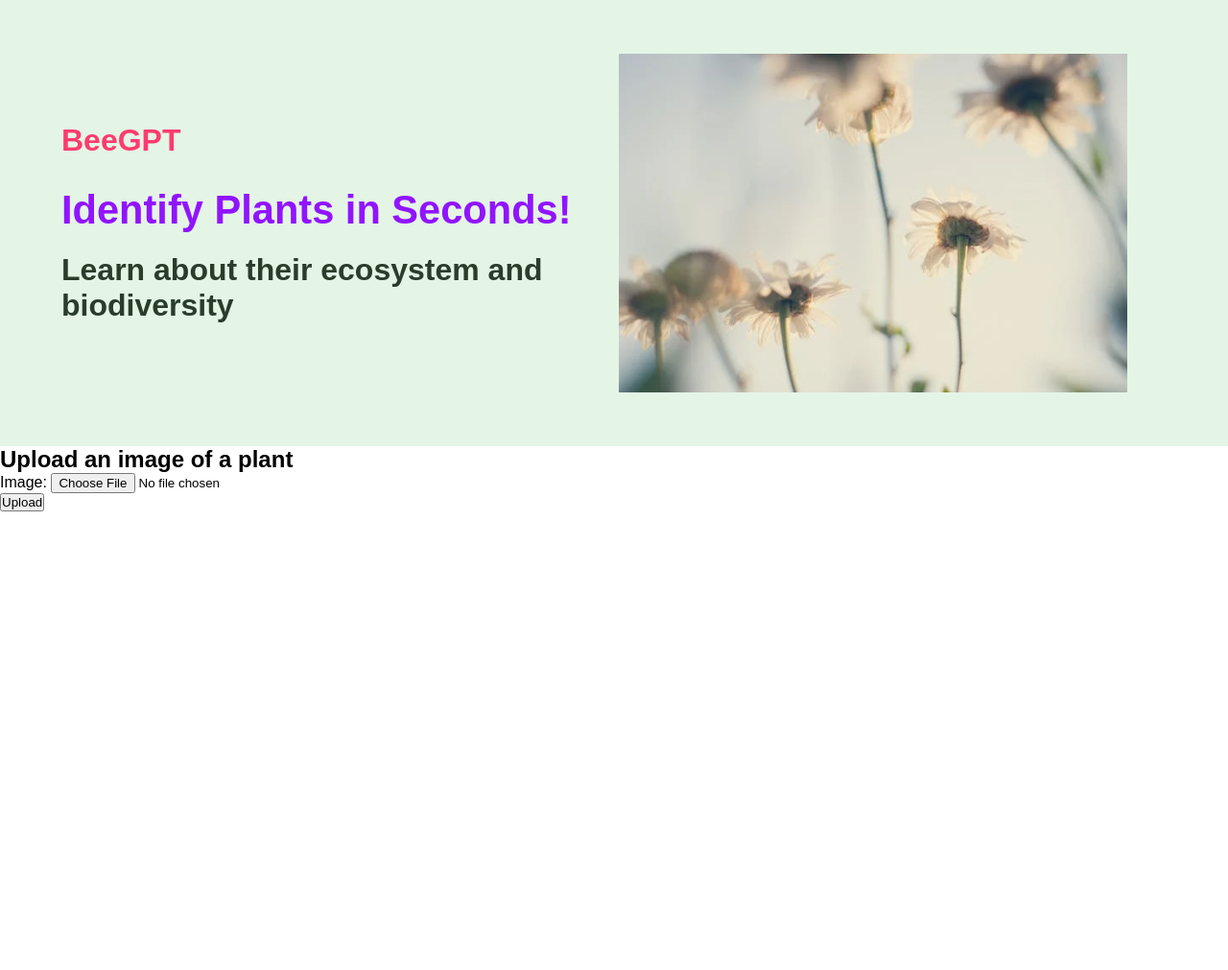
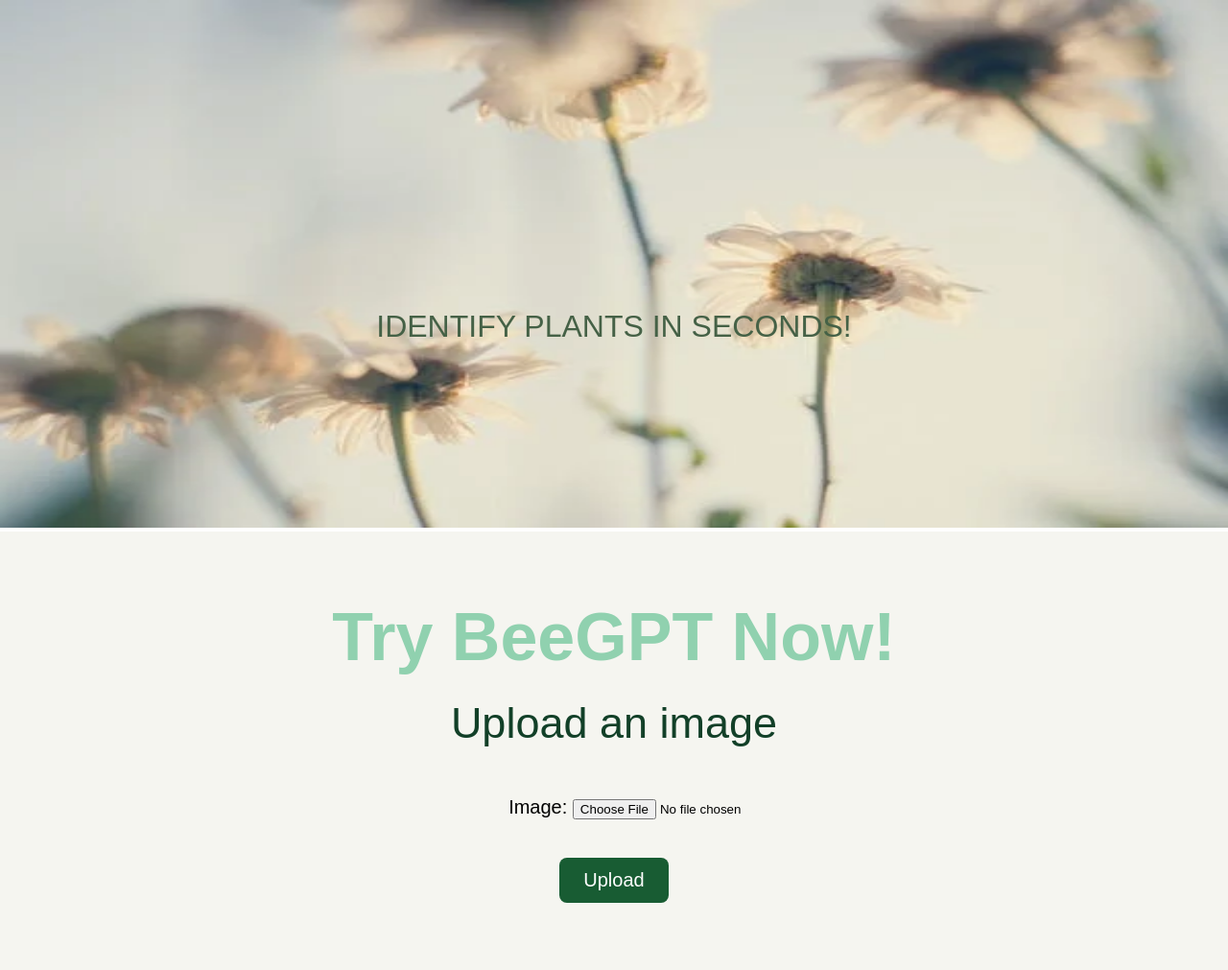
Before and after one commit to usman367/BeeGPTWebsite, a Django app: page / in a window 1280 px wide. Shown: the part 70-1081 px from the top of the page at 96% size. Before the commit the page ends 603 px from the top, so only its background shows below. Run offline with Django 4.2, Linux system fonts and the light colour scheme.

Commit message:
Updated the home page

```diff
--- a/plant_identifier/static/css/styles.css
+++ b/plant_identifier/static/css/styles.css
@@ -62,62 +62,82 @@
   /*This transition is also then needed in the navbar_links to make it work*/
 }
 
-/*About Section*/
+.image-container {
+  width: 100%;
+  height: 550px;
+  position: relative;
+  display: inline-block;
+}
+
+.image-container img {
+  display: block;
+  width: 100%;
+  height: 100%;
+}
+
+.overlay-text {
+  margin-top: 65px;
+  position: absolute;
+  top: 50%;
+  left: 50%;
+  transform: translate(-50%, -50%);
+  color: #456146;
+  padding: 4px 8px;
+  font-size: 30px;
+  text-align: center;
+  font-size: 2rem;
+  /* background-color: #000000; */ /* text background removed for now*/
+}
+
+/*Upload an image Section*/
 .main {
-  background-color: #e4f5e6;
-  padding: 8rem 0;
+  background: #f5f5f0;
+  padding: 70px 0;
 }
 
 .main-container {
-  display: grid;
-  grid-template-columns: 1fr 1fr; /* Equal amounts of space for the image and the text */
+  display: flex;
+  flex-direction: column;
+  justify-content: center;
   align-items: center;
+  max-width: 1300px;
   margin: 0 auto;
   height: 80%;
-  width: 90%;
-  max-width: 1300px;
-  padding: 0 50px;
-}
-
-.main-content {
-  color: #2a3d2b;
-  width: 100%;
-}
-
-.main-content h1 {
-  font-size: 2rem;
-  background-color: #fe3b6f;
-  background-size: 100%;
-  background-clip: text; /* background colour is painted to text */
-  -webkit-text-fill-color: transparent;
-  margin-bottom: 30px;
-}
-
-.main-content h2 {
-  font-size: 2.6rem;
-  background: #9114ff;
-  background-size: 100%;
-  background-clip: text;
-  -webkit-text-fill-color: transparent; /* Display h2's colour over the main-content colour */
-   margin-bottom: 20px;
-}
-
-.main-content p {
-  margin-top: 1rem;
-  font-size: 2rem;
-  font-weight: 600;
-}
-
-.main-img-div {
   text-align: center;
 }
 
-.main-img-card {
-  margin: 5px;
-  height: 90px;
-  width: 530px;
-  border-radius: 4px;
-  display: flex;
-  flex-direction: column;
-  justify-content: center;
+.main-heading {
+  font-size: 70px;
+  margin-bottom: 24px;
+  color: #90d1af;
 }
+
+.main-description {
+  font-size: 45px;
+  background: #124028;
+  background-size: 100%;
+  -webkit-background-clip: text;
+  -moz-background-clip: text;
+  -webkit-text-fill-color: transparent;
+  -moz-text-fill-color: transparent;
+}
+
+.main-form {
+    margin-top: 50px;
+    margin-left: 100px;
+    color: #000000;
+    font-size: 20px;
+}
+
+.upload-btn {
+    color: #FFFFFF;
+    font-size: 20px;
+    border: none;
+    border-radius: 8px;
+    cursor: pointer;
+    background: #185c33;
+    margin-top: 40px;
+    margin-right: 100px;
+    padding: 12px 25px;
+    outline: none;
+}
--- a/plant_identifier/templates/image_upload/home.html
+++ b/plant_identifier/templates/image_upload/home.html
@@ -8,7 +8,7 @@
     <link rel="stylesheet" type="text/css" href="{% static 'css/styles.css'%}" >
 </head>
 <body>
-    <!-- Navbar Selection -->
+    <!-- Navbar Section -->
     <nav class="navbar">
         <div class="navbar-container">
             <a href="#home" id="navbar-title">BeeGPT</a>
@@ -25,26 +25,22 @@
             </ul>
         </div>
     </nav>
-    <!-- Main Section -->
-    <div class="main" id="about">
+    <!-- Intro Section -->
+    <div class="image-container">
+        <img src="{% static 'images/image1.webp' %}" alt="image">
+        <div class="overlay-text">IDENTIFY PLANTS IN SECONDS!</div>
+    </div>
+    <!-- Upload an image Section -->
+    <div class="main" id="home">
         <div class="main-container">
-            <div class="main-content">
-                <h1>BeeGPT</h1>
-                <h2>Identify Plants in Seconds!</h2>
-                <p>Learn about their ecosystem and biodiversity</p>
-            </div>
-            <div class="main-img-div">
-                <div class="main-img-card">
-                    <img src="{% static 'images/image1.webp' %}" alt="Plant Background">
-                </div>
-            </div>
+            <h1 class="main-heading"> Try BeeGPT Now! </h1>
+            <p class="main-description"> Upload an image </p>
+            <form class="main-form" method="post" enctype="multipart/form-data">
+                {% csrf_token %}
+                {{ form.as_p }}
+                <button class="upload-btn" type="submit">Upload</button>
+            </form>
         </div>
     </div>
-    <h2>Upload an image of a plant</h2>
-    <form method="post" enctype="multipart/form-data">
-        {% csrf_token %}
-        {{ form.as_p }}
-        <button type="submit">Upload</button>
-    </form>
 </body>
 </html>
```
Also changed, not shown: db.sqlite3.
